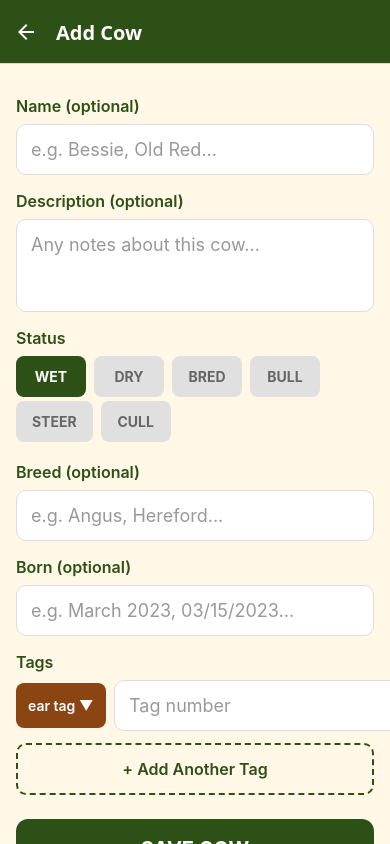
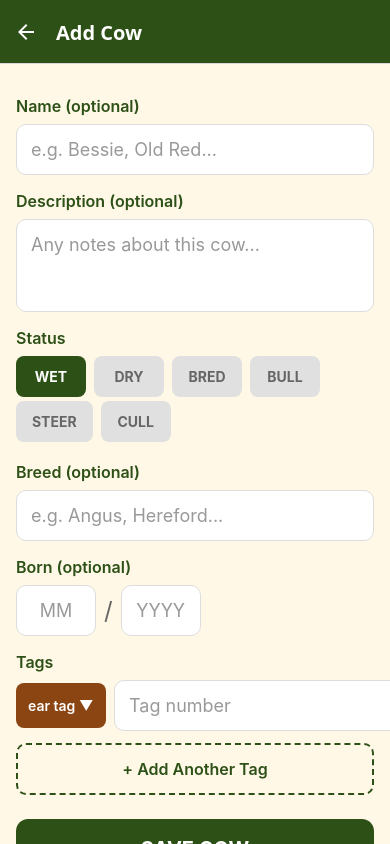
Before and after one commit to joshua18token-pixel/RanchBook, a React Native app: screen /AddCow in a window 390 px wide. Built offline with nearby package versions, Linux system fonts and the light colour scheme.

Commit message:
Standardize birth date to MM/YYYY, add date range search (e.g. 02/2024-06/2025)

```diff
--- a/src/screens/AddCowScreen.tsx
+++ b/src/screens/AddCowScreen.tsx
@@ -24,7 +24,8 @@ export default function AddCowScreen({ navigation }: any) {
   const [description, setDescription] = useState('');
   const [status, setStatus] = useState<CowStatus>('wet');
   const [breed, setBreed] = useState('');
-  const [birthDate, setBirthDate] = useState('');
+  const [birthMonth, setBirthMonth] = useState('');
+  const [birthYear, setBirthYear] = useState('');
   const [tags, setTags] = useState<TagInput[]>([{ label: 'ear tag', number: '' }]);
   const [saving, setSaving] = useState(false);
 
@@ -64,7 +65,8 @@ export default function AddCowScreen({ navigation }: any) {
         description: description.trim() || undefined,
         status,
         breed: breed.trim() || undefined,
-        birthDate: birthDate.trim() || undefined,
+        birthMonth: birthMonth ? parseInt(birthMonth, 10) : undefined,
+        birthYear: birthYear ? parseInt(birthYear, 10) : undefined,
         tags: validTags.map(t => ({
           id: '',
           label: t.label,
@@ -134,14 +136,27 @@ export default function AddCowScreen({ navigation }: any) {
 
       {/* Birth Date */}
       <Text style={styles.label}>Born (optional)</Text>
-      <TextInput
-        style={styles.input}
-        placeholder="e.g. March 2023, 03/15/2023..."
-        placeholderTextColor="#999"
-        value={birthDate}
-        onChangeText={setBirthDate}
-        autoCorrect={false}
-      />
+      <View style={styles.birthRow}>
+        <TextInput
+          style={[styles.input, styles.birthInput]}
+          placeholder="MM"
+          placeholderTextColor="#999"
+          value={birthMonth}
+          onChangeText={(v) => setBirthMonth(v.replace(/[^0-9]/g, '').slice(0, 2))}
+          keyboardType="number-pad"
+          maxLength={2}
+        />
+        <Text style={styles.birthSeparator}>/</Text>
+        <TextInput
+          style={[styles.input, styles.birthInput]}
+          placeholder="YYYY"
+          placeholderTextColor="#999"
+          value={birthYear}
+          onChangeText={(v) => setBirthYear(v.replace(/[^0-9]/g, '').slice(0, 4))}
+          keyboardType="number-pad"
+          maxLength={4}
+        />
+      </View>
 
       {/* Tags */}
       <Text style={styles.label}>Tags</Text>
@@ -266,6 +281,19 @@ const styles = StyleSheet.create({
     marginTop: 4,
   },
   addTagText: { fontSize: 16, color: '#2D5016', fontWeight: '600' },
+  birthRow: {
+    flexDirection: 'row',
+    alignItems: 'center',
+  },
+  birthInput: {
+    width: 80,
+    textAlign: 'center',
+  },
+  birthSeparator: {
+    fontSize: 24,
+    color: '#666',
+    marginHorizontal: 8,
+  },
   saveButton: {
     marginTop: 24,
     padding: 18,
--- a/src/screens/CowDetailScreen.tsx
+++ b/src/screens/CowDetailScreen.tsx
@@ -133,10 +133,10 @@ export default function CowDetailScreen({ route, navigation }: any) {
       ) : null}
 
       {/* Birth Date */}
-      {cow.birthDate ? (
+      {cow.birthMonth && cow.birthYear ? (
         <View style={styles.infoRow}>
           <Text style={styles.infoLabel}>Born</Text>
-          <Text style={styles.infoValue}>{cow.birthDate}</Text>
+          <Text style={styles.infoValue}>{String(cow.birthMonth).padStart(2, '0')}/{cow.birthYear}</Text>
         </View>
       ) : null}
 
--- a/src/screens/HerdListScreen.tsx
+++ b/src/screens/HerdListScreen.tsx
@@ -21,14 +21,38 @@ const STATUS_COLORS: Record<CowStatus, string> = {
   cull: '#D32F2F',
 };
 
+function parseDateRange(query: string): { from: number; to: number } | null {
+  // Match patterns like "02/2024-06/2025" or "02/2024 - 06/2025"
+  const match = query.match(/^(\d{1,2})\/(\d{4})\s*[-–]\s*(\d{1,2})\/(\d{4})$/);
+  if (!match) return null;
+  const fromMonth = parseInt(match[1], 10);
+  const fromYear = parseInt(match[2], 10);
+  const toMonth = parseInt(match[3], 10);
+  const toYear = parseInt(match[4], 10);
+  return { from: fromYear * 100 + fromMonth, to: toYear * 100 + toMonth };
+}
+
 export default function HerdListScreen({ navigation }: any) {
   const [cows, setCows] = useState<Cow[]>([]);
   const [query, setQuery] = useState('');
   const [refreshing, setRefreshing] = useState(false);
 
   const loadCows = useCallback(async () => {
-    const data = query.trim() ? await searchCows(query) : await getAllCows();
-    setCows(data);
+    if (!query.trim()) {
+      setCows(await getAllCows());
+      return;
+    }
+    const range = parseDateRange(query.trim());
+    if (range) {
+      const all = await getAllCows();
+      setCows(all.filter(cow => {
+        if (!cow.birthMonth || !cow.birthYear) return false;
+        const cowDate = cow.birthYear * 100 + cow.birthMonth;
+        return cowDate >= range.from && cowDate <= range.to;
+      }));
+    } else {
+      setCows(await searchCows(query));
+    }
   }, [query]);
 
   useFocusEffect(
@@ -71,7 +95,7 @@ export default function HerdListScreen({ navigation }: any) {
     <View style={styles.container}>
       <TextInput
         style={styles.searchBar}
-        placeholder="Search by tag, name, or status..."
+        placeholder="Search tag, name, or 02/2024-06/2025..."
         placeholderTextColor="#999"
         value={query}
         onChangeText={(text) => {
--- a/src/services/database.ts
+++ b/src/services/database.ts
@@ -64,6 +64,7 @@ export async function searchCows(query: string): Promise<Cow[]> {
     cow.tags.some(tag => tag.number.toLowerCase().includes(q)) ||
     cow.status.toLowerCase().includes(q) ||
     cow.breed?.toLowerCase().includes(q) ||
+    cow.description?.toLowerCase().includes(q) ||
     cow.notes.some(note => note.text.toLowerCase().includes(q))
   );
 }
--- a/src/types/index.ts
+++ b/src/types/index.ts
@@ -21,7 +21,8 @@ export interface Cow {
   tags: Tag[];             // multiple tags referencing the same cow
   status: CowStatus;
   breed?: string;
-  birthDate?: string;      // optional birth date
+  birthMonth?: number;     // 1-12
+  birthYear?: number;      // e.g. 2024
   notes: CowNote[];
   createdAt: string;
   updatedAt: string;
```
